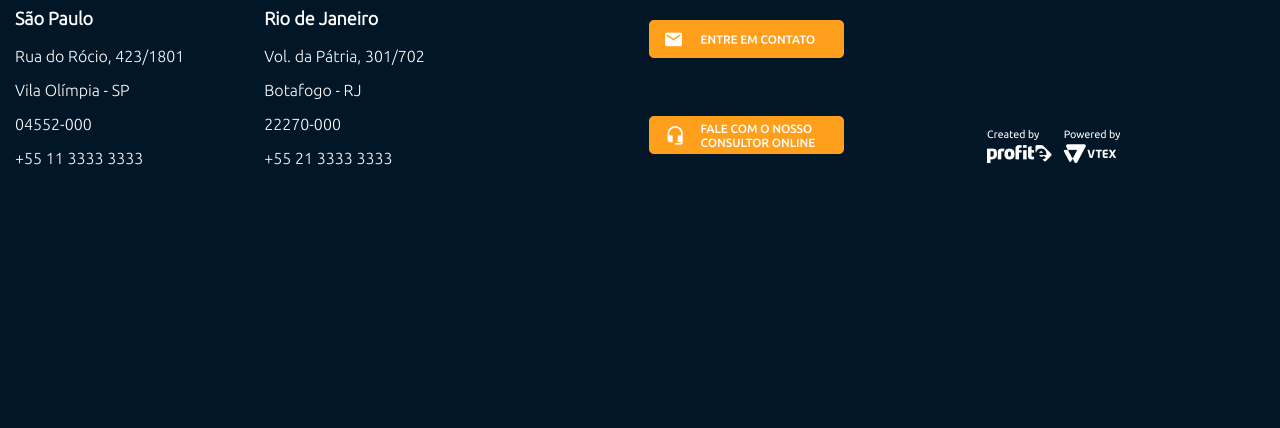
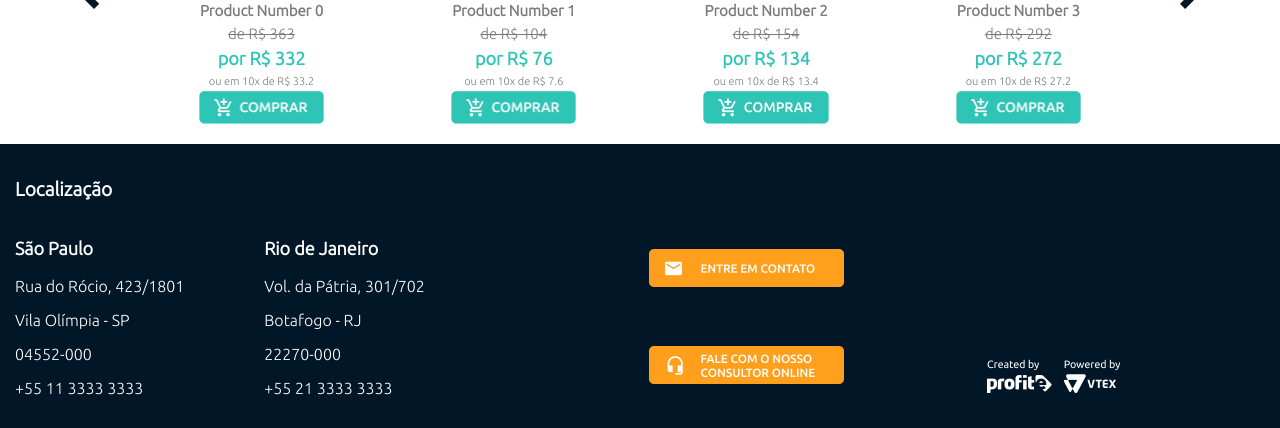
Before and after one commit to Dmevo/DesafioFrontEndDeveloper, a Flask app: template application/view/templates/home.html in a window 1280 px wide; the page is wider, and only the part inside the window is pictured. Shown: the part 724-1152 px from the top of that part. Before the commit the page ends 889 px from the top of that part, so only its background shows below. Run offline with Flask 2, Linux system fonts and the light colour scheme; the template is opened without the code that fills it, so the values that code supplies are empty.

Commit message:
Adicionando a funcionalidade AJAX

```diff
--- a/application/controller/home_controller.py
+++ b/application/controller/home_controller.py
@@ -8,4 +8,12 @@
 
 @app.route('/')
 def index():
-    return render_template("home.html", produto_lista=produto_lista[0:4])
+    return render_template("home.html", produto_lista=produto_lista)
+
+@app.route('/pag-1')
+def pag_1():
+    return render_template("produto.html", produto_lista=produto_lista[0:4])
+
+@app.route('/pag-2')
+def pag_2():
+    return render_template("produto.html", produto_lista=produto_lista[4:7])
--- a/application/view/static/css/home.css
+++ b/application/view/static/css/home.css
@@ -266,4 +266,8 @@
         height: 32.42px;
         cursor: pointer;
     }
+
+    .seta-button {
+        cursor: pointer;
+    }
 }
--- a/application/view/templates/home.html
+++ b/application/view/templates/home.html
@@ -7,7 +7,7 @@
     <link rel="stylesheet" href="{{ url_for('static', filename='css/home.css') }}"/>
     <title>Profite</title>
 </head>
-<body>
+<body onload="get_pag_1()">
     <header>
         <div id="logo">
             <img class="logo-icon" src="{{ url_for('static', filename='img/logo.png') }}">
@@ -44,18 +44,9 @@
     <div id="prateleira">
         <p id="prateleira-titulo">Produtos</p>
         <div id="produtos-area">
-            <img class="seta-button" src="{{ url_for('static', filename='img/seta-esquerda.png') }}">
-            {% for produto in produto_lista %}
-                <div id="produto">
-                    <img id="produto-img" src="{{ produto.get_img() }}">
-                    <p class="produto" id="produto-nome">{{ produto.get_nome() }}</p>
-                    <p class="produto" id="produto-valor-antigo">de R$ {{ produto.get_valor_antigo() }}</p>
-                    <p class="produto" id="produto-valor">por R$ {{ produto.get_valor() }}</p>
-                    <p class="produto" id="produto-parcela">ou em {{ produto.get_parcela() }}x de R$ {{ produto.get_valor_parcela() }}</p>
-                    <img class="comprar-button" src="{{ url_for('static', filename='img/comprar.png') }}">
-                </div>
-            {% endfor %}
-            <img class="seta-button" src="{{ url_for('static', filename='img/seta-direita.png') }}">
+
+
+
         </div>
     </div>
     <footer>
@@ -89,6 +80,30 @@
         </div>
 
     </footer>
+</body>
+<script>
+    function get_pag_1() {
+            let xhr = new XMLHttpRequest();
+            xhr.open("GET", "/pag-1");
+            xhr.send(null);
+            xhr.onreadystatechange = function() {
+                if(xhr.readyState == 4 && xhr.status == 200) {
+                    document.getElementById("produtos-area").innerHTML = xhr.response;
+                }
+            }
+            return false;
+    }
 
-</body>
+    function get_pag_2() {
+            let xhr = new XMLHttpRequest();
+            xhr.open("GET", "/pag-2");
+            xhr.send(null);
+            xhr.onreadystatechange = function() {
+                if(xhr.readyState == 4 && xhr.status == 200) {
+                    document.getElementById("produtos-area").innerHTML = xhr.response;
+                }
+            }
+            return false;
+    }
+</script>
 </html>
--- /dev/null
+++ b/application/view/templates/produto.html
@@ -0,0 +1,12 @@
+<img onclick="get_pag_1()" class="seta-button" src="{{ url_for('static', filename='img/seta-esquerda.png') }}">
+{% for produto in produto_lista %}
+    <div id="produto">
+        <img id="produto-img" src="{{ produto.get_img() }}">
+        <p class="produto" id="produto-nome">{{ produto.get_nome() }}</p>
+        <p class="produto" id="produto-valor-antigo">de R$ {{ produto.get_valor_antigo() }}</p>
+        <p class="produto" id="produto-valor">por R$ {{ produto.get_valor() }}</p>
+        <p class="produto" id="produto-parcela">ou em {{ produto.get_parcela() }}x de R$ {{ produto.get_valor_parcela() }}</p>
+        <img class="comprar-button" src="{{ url_for('static', filename='img/comprar.png') }}">
+    </div>
+{% endfor %}
+<img onclick="get_pag_2()" class="seta-button" src="{{ url_for('static', filename='img/seta-direita.png') }}">
```
